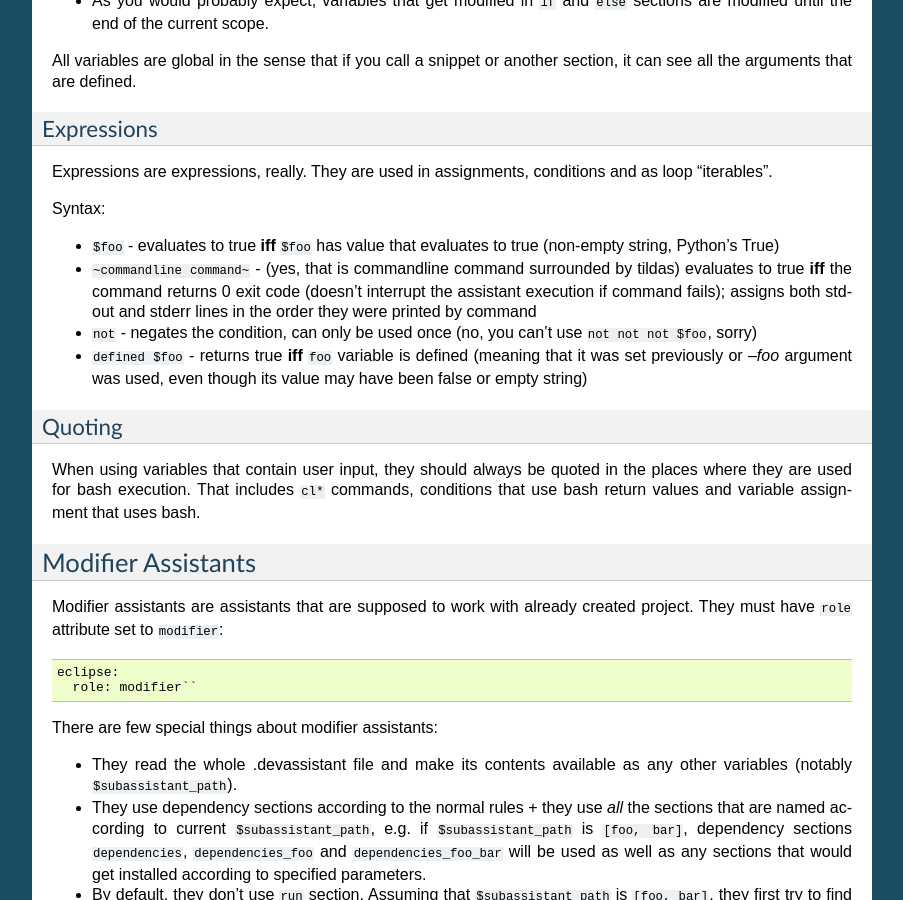
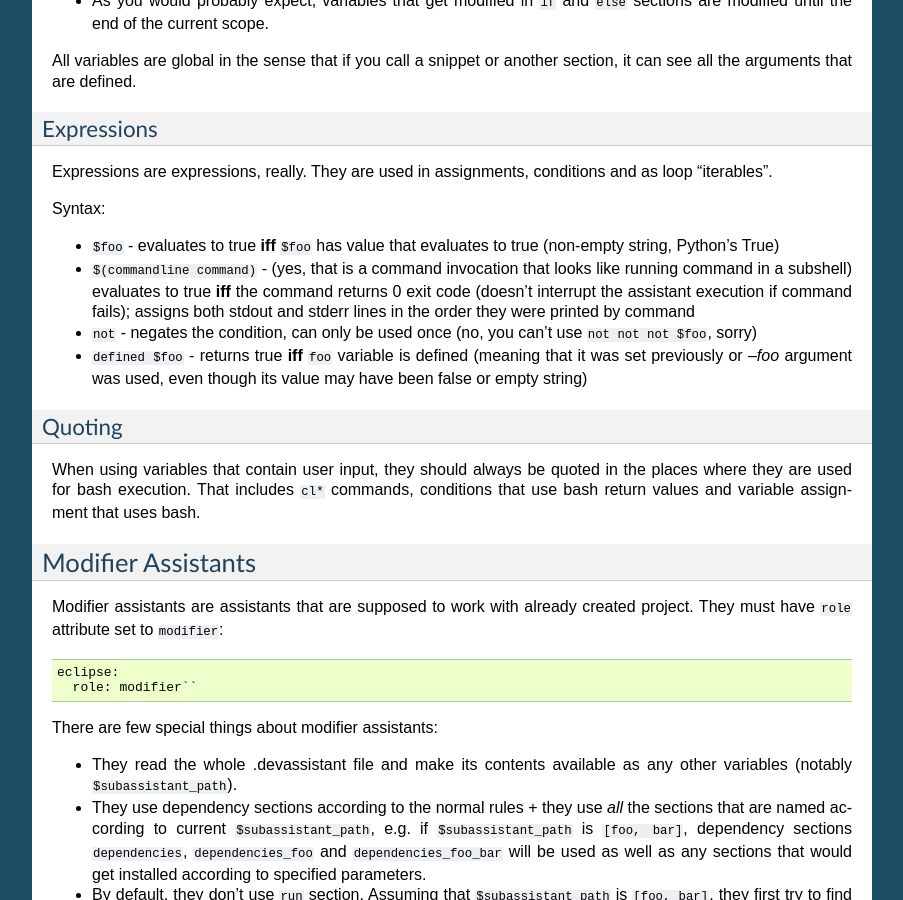
Before and after one commit to devassistant/devassistant, a Sphinx documentation site: the page built from docs/developer_documentation/yaml_assistant_reference.rst, in a window 1280 px wide and 900 px high, scrolled down 4876 px. Shown: the whole window, without its empty margins (198-1101 px from the left). Built offline with Sphinx 7.4.7, drawn with Linux system fonts in a browser that asks for light colours.

Commit message:
Change the expression calling syntax to look like subshell call

```diff
--- a/docs/developer_documentation/yaml_assistant_reference.rst
+++ b/docs/developer_documentation/yaml_assistant_reference.rst
@@ -219,7 +219,7 @@ List of supported commands follows:
 ``if <expression>``, ``else``
   conditional execution. The conditions must be an `Expression`_.
 ``for <var> in <expression>``
-  (for example ``for $i in ~ls~``) - loop over iterable to which given expression
+  (for example ``for $i in $(ls)``) - loop over iterable to which given expression
   evaluates (if it is string, which almost always is, it is split on whitespaces)
 ``$foo``
   assigns result of an `Expression`_ to the given variable
@@ -274,7 +274,8 @@ Syntax:
 
 - ``$foo`` - evaluates to true **iff** ``$foo`` has value that evaluates to true
   (non-empty string, Python's True)
-- ``~commandline command~`` - (yes, that is commandline command surrounded by tildas)
+- ``$(commandline command)`` - (yes, that is a command invocation that looks like
+  running command in a subshell)
   evaluates to true **iff** the command returns 0 exit code
   (doesn't interrupt the assistant execution if command fails); assigns both stdout
   and stderr lines in the order they were printed by command
```
Also changed, not shown: 16 other files.
